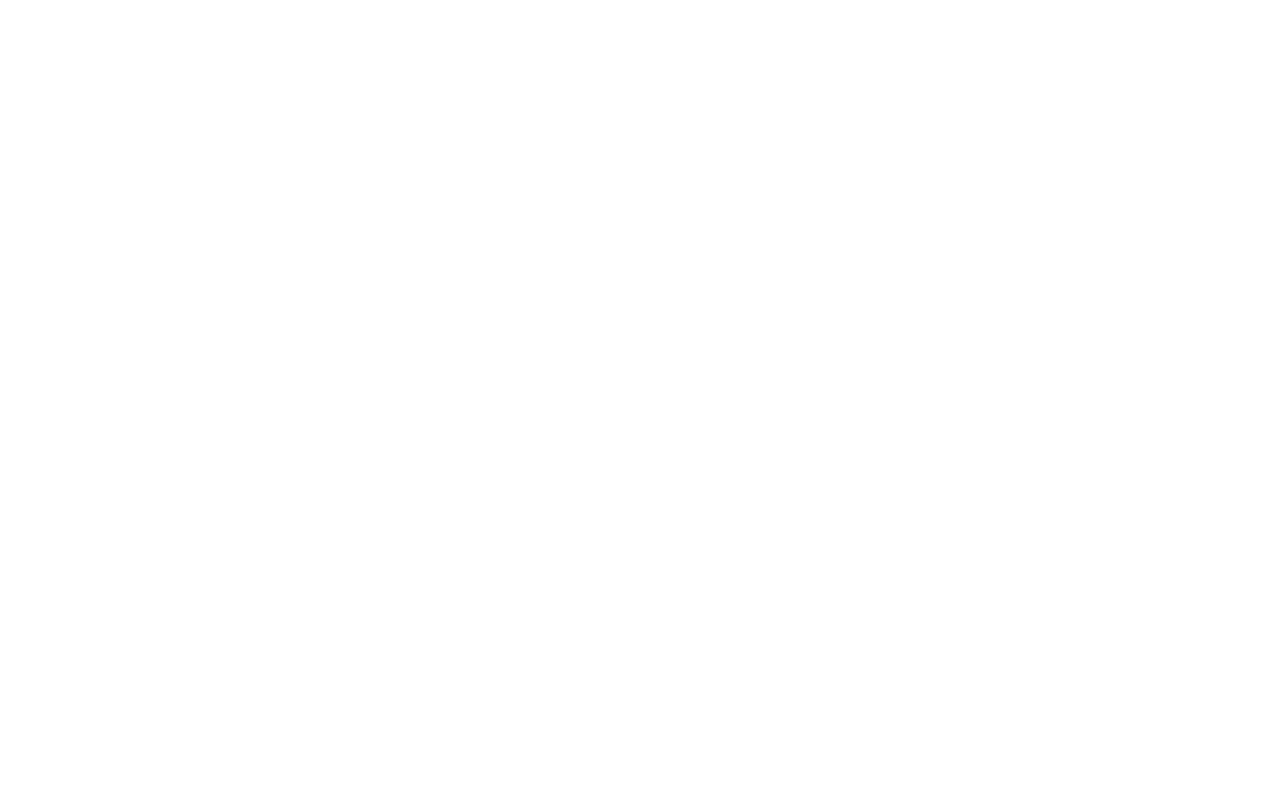
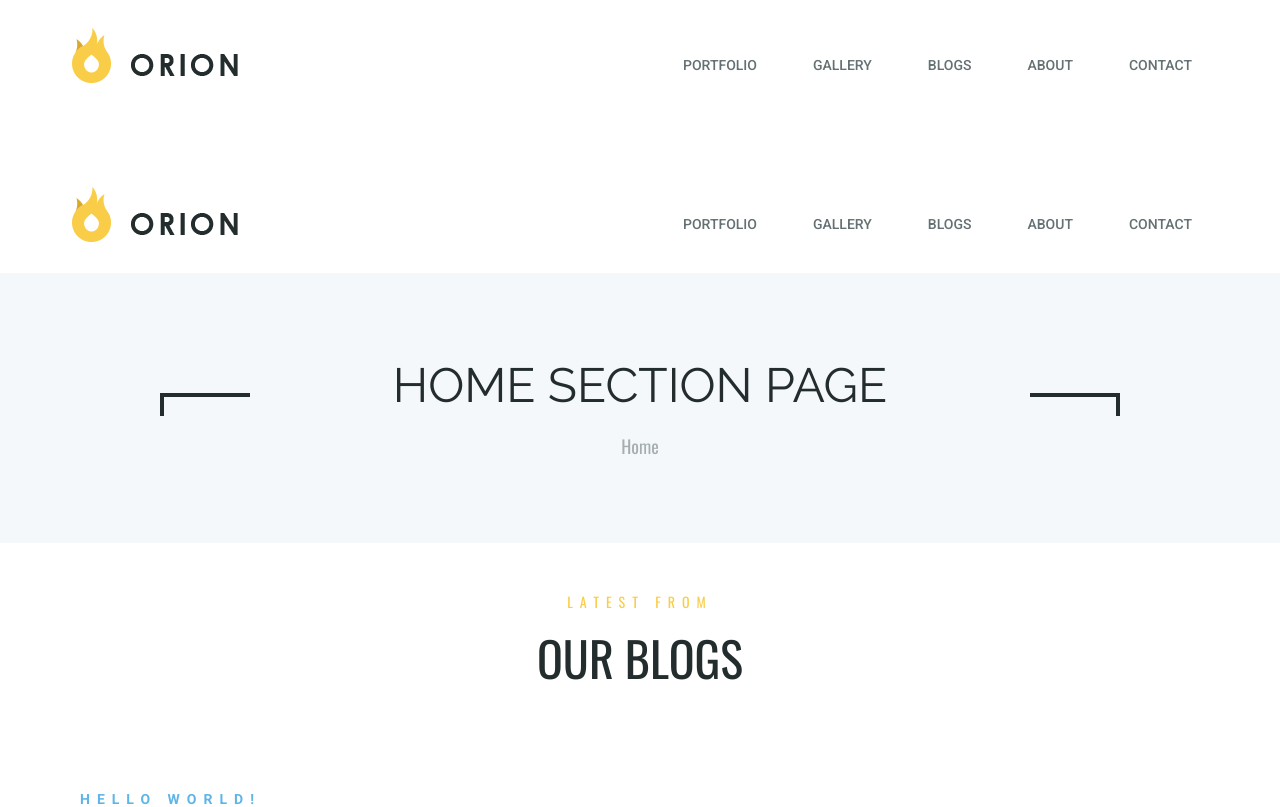
Before and after one commit to rapha-developer/behance-portfolio, a React (Vite) app: page / in a window 1280 px wide. Shown: the top 807 px of the page. Built offline with nearby package versions, Linux system fonts and the light colour scheme.

Commit message:
Add BrowserRouter and Routes components necessary to config React Router Dom

```diff
--- a/src/App.jsx
+++ b/src/App.jsx
@@ -1,5 +1,6 @@
 import { useState } from 'react'
 import reactLogo from './assets/react.svg'
+import { Routes, Route, Link } from 'react-router-dom'
 
 import './styles/fonts/orion.fonts.css'
 import './App.css'
@@ -9,18 +10,22 @@
 import PortfolioInBlogs from './pages/PortfolioInBlogs'
 import PortfolioInGallery from './pages/PortfolioInGallery'
 import PortfolioInPosts from './pages/PortfolioInPosts'
+import Navbar from './components/Menu/Navbar'
 
 function App() {
   const [count, setCount] = useState(0)
 
   return (
     <div className="App">
-      {/* <Home /> */}
-      {/* <PortfolioInPosts /> */}
-      {/* <PortfolioInBlogs /> */}
-      {/* <PortfolioInGallery /> */}
-      {/* <About /> */}
-      {/* <Contact /> */}
+      <Navbar />
+      <Routes>
+        <Route path="/" element={<Home />} />
+        <Route path="posts" element={<PortfolioInPosts />} />
+        <Route path="gallery" element={<PortfolioInGallery />} />
+        <Route path="blogs" element={<PortfolioInBlogs />} />
+        <Route path="about" element={<About />} />
+        <Route path="contact" element={<Contact />} />
+      </Routes>
     </div>
   )
 }
--- a/src/main.jsx
+++ b/src/main.jsx
@@ -1,9 +1,12 @@
 import React from 'react'
 import ReactDOM from 'react-dom/client'
 import App from './App'
+import { BrowserRouter } from 'react-router-dom'
 
 ReactDOM.createRoot(document.getElementById('root')).render(
   <React.StrictMode>
-    <App />
+    <BrowserRouter>
+      <App />
+    </BrowserRouter>
   </React.StrictMode>
 )
```
